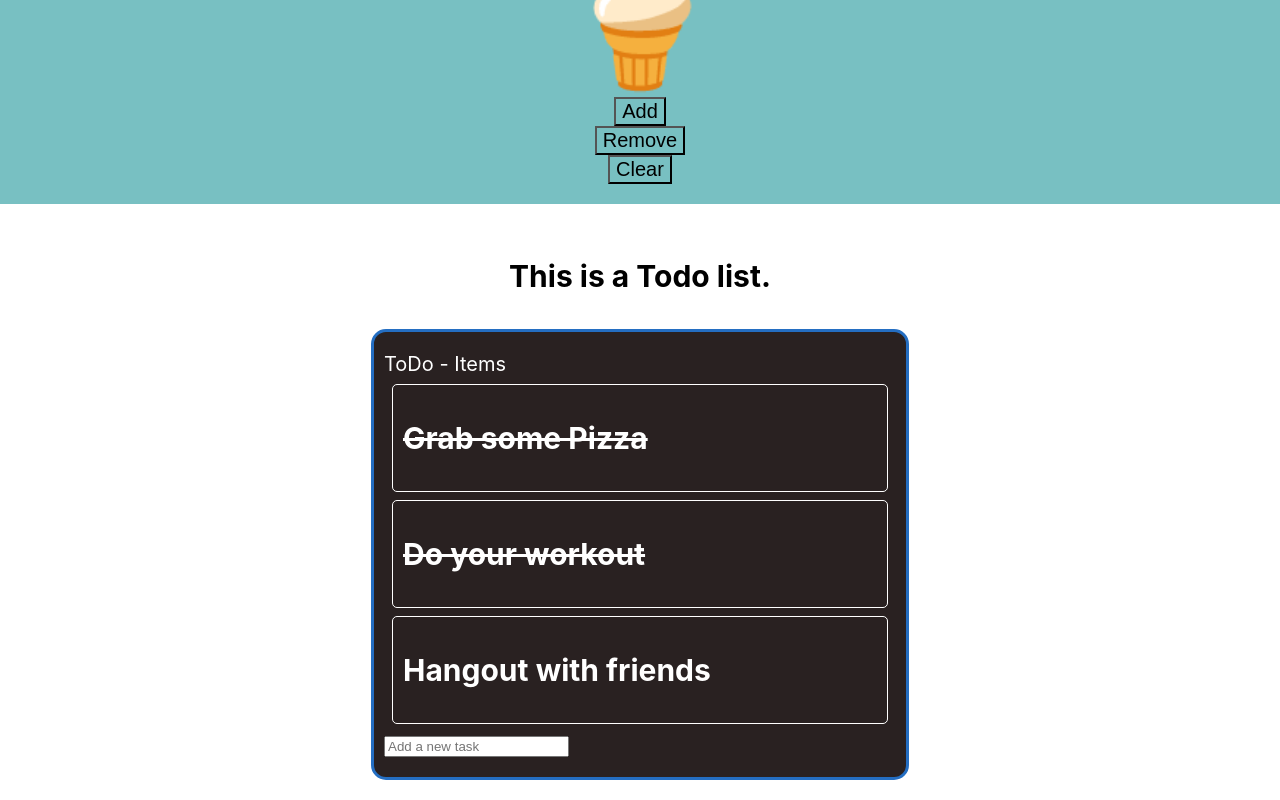
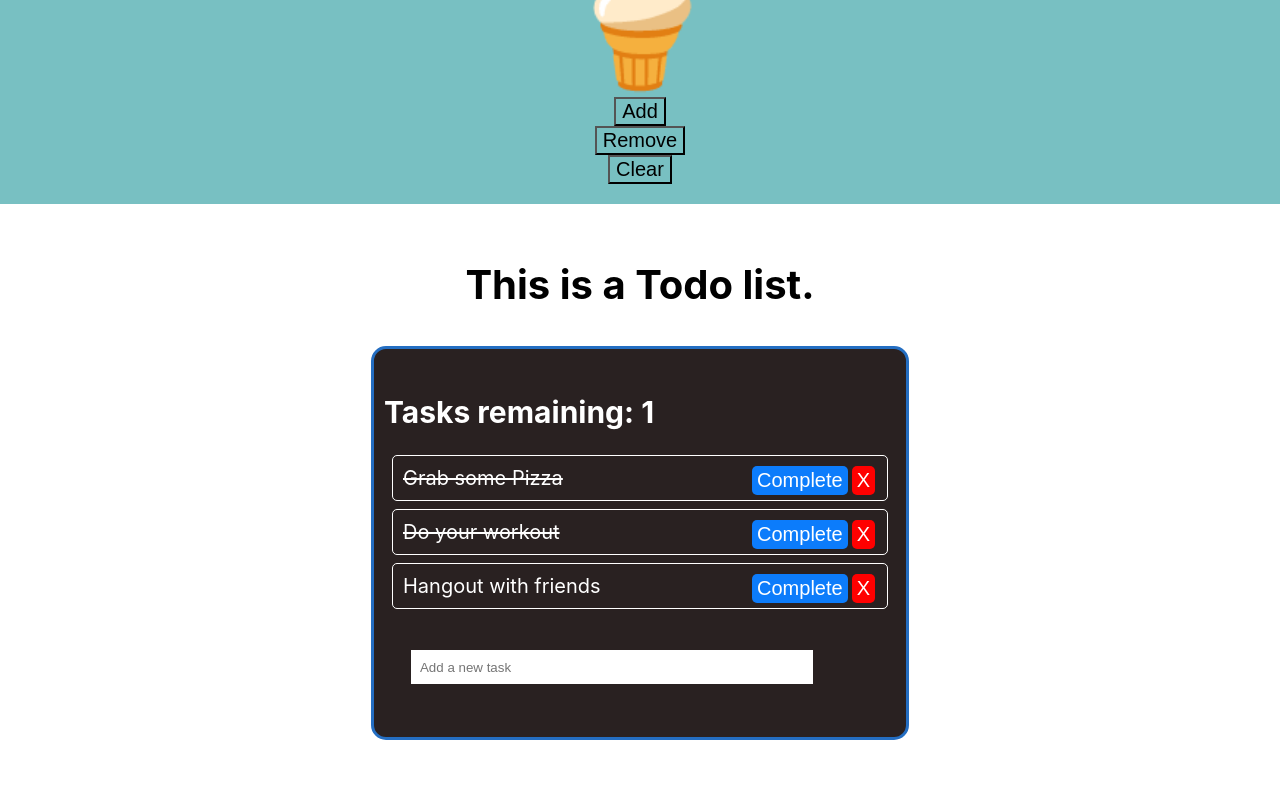
Before and after one commit to humesandrew/react-hooks-and-staters, a React (Create React App) app: page / in a window 1280 px wide. Shown: the part 584-1384 px from the top of the page. After the commit the page ends 1344 px from the top, so only its background shows below. Built offline with nearby package versions, Linux system fonts and the light colour scheme.

Commit message:
finishchecklist

```diff
--- a/src/components/todo/Todo.js
+++ b/src/components/todo/Todo.js
@@ -1,4 +1,4 @@
-import React, { useState } from "react";
+import React, { useState, useEffect } from "react";
 
 import "./todo.scss";
 
@@ -12,6 +12,8 @@ function CreateTask({ addTask }) {
     addTask(value);
     setValue("");
   };
+
+
 
   return (
     <form onSubmit={handleSubmit}>
@@ -31,13 +33,15 @@ function CreateTask({ addTask }) {
 
 
 
-function Task({ task }) {
+function Task({ task, index, completeTask, removeTask }) {
   return (
     <div
       className="task"
       style={{ textDecoration: task.completed ? "line-through" : "" }}
     >
-      <h2>{task.title}</h2>
+      {task.title}
+      <button style={{ backgroundColor: 'red' }} onClick={() => removeTask(index)}>X</button>
+      <button onClick={() => completeTask(index)}>Complete</button>
 
 
     </div>
@@ -45,6 +49,7 @@ function Task({ task }) {
 }
 
 function Todo() {
+  const [tasksRemaining, setTasksRemaining] = useState(0);
   const [tasks, setTasks] = useState([
     {
       title: "Grab some Pizza",
@@ -63,30 +68,47 @@ function Todo() {
     },
   ]);
 
+
+  useEffect(() => {
+    setTasksRemaining(tasks.filter(task => !task.completed).length)
+  });
+
   const addTask = title => {
     const newTasks = [...tasks, { title, completed: false }];
     setTasks(newTasks);
 };
 
+const completeTask = index => {
+  const newTasks = [...tasks];
+  newTasks[index].completed = true;
+  setTasks(newTasks);
+};
+
+const removeTask = index => {
+  const newTasks = [...tasks];
+  newTasks[index].completed = true;
+  newTasks.splice(index, 1);
+  setTasks(newTasks);
+  };
 
 
   return (
     <div className="todo">
-      <h2>This is a Todo list.</h2>
+      <h1>This is a Todo list.</h1>
       <div className="todo-container">
-        <div className="header">ToDo - Items </div>
+        <div className="header"><h2>Tasks remaining: {tasksRemaining} </h2></div>
         <div className="tasks">
           {tasks.map((task, index) => (
-            <Task task={task} index={index} key={index} />
+            <Task task={task} index={index} completeTask={completeTask} removeTask={removeTask} key={index} />
           ))}
 
-
+</div>
              <div className="create-task" >
                     <CreateTask addTask={addTask} />
                 </div>
 
 
-        </div>
+
       </div>
     </div>
   );
--- a/src/components/todo/todo.scss
+++ b/src/components/todo/todo.scss
@@ -32,10 +32,18 @@
 .task button {
     background: rgb(12, 124, 251);
     border-radius: 5px;
-    margin: 0px 5px;
+    margin: 0px 2px;
     padding: 3px 5px;
     border: none;
     cursor: pointer;
     color: white;
     float: right;
 }
+
+.create-task input[type="text"] {
+    margin: 2.5em 2em;
+    width: 75%;
+    outline: none;
+    border: none;
+    padding: 0.7em;
+}
```
